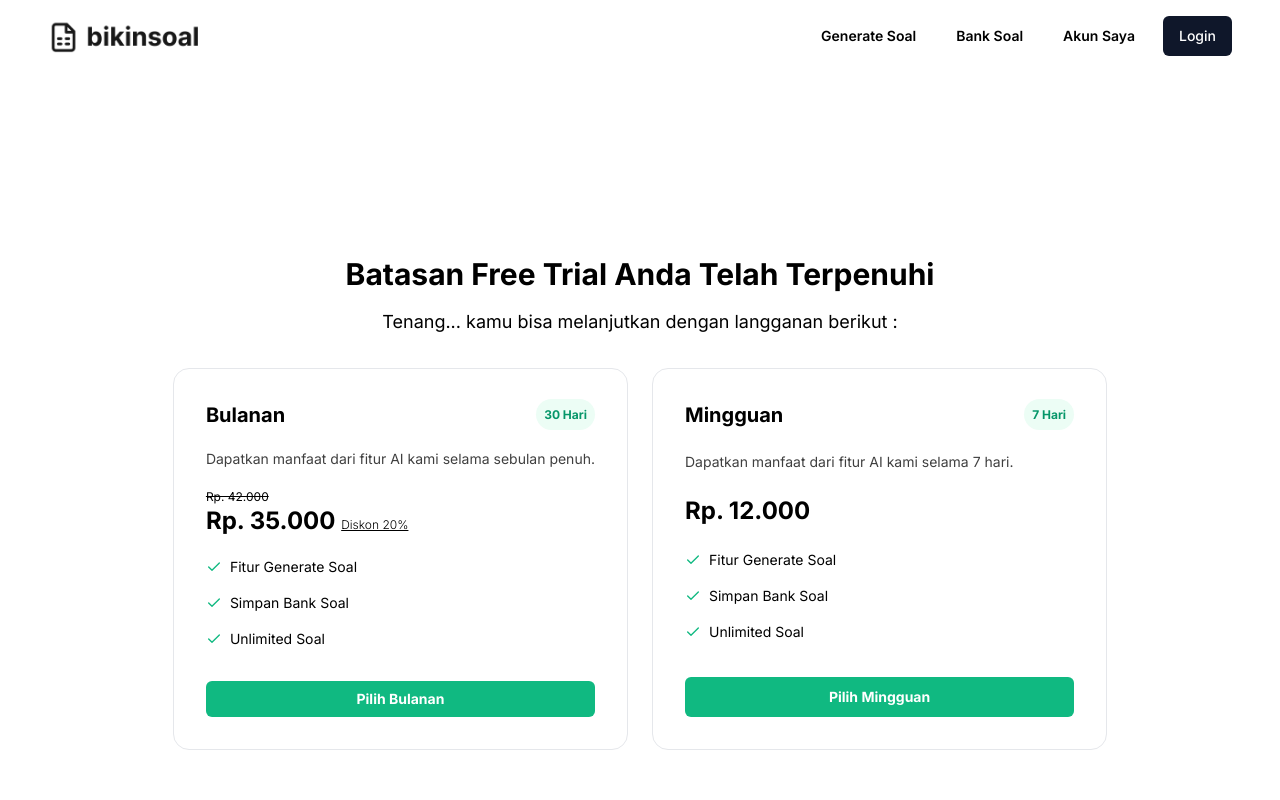
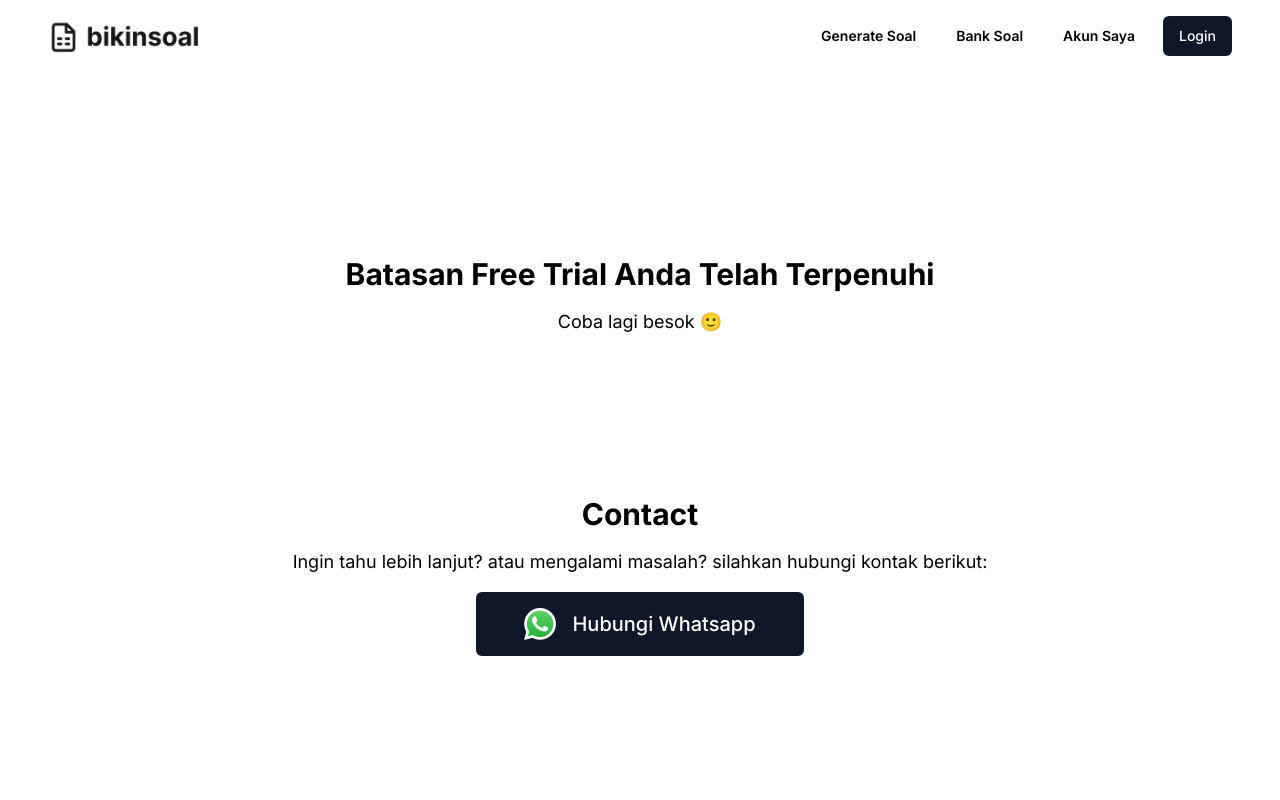
Before and after one commit to fahreziadh/bikinsoal, a Next.js app: page /generate/limit in a window 1280 px wide. Shown: the top 800 px of the page. Built offline with nearby package versions, Linux system fonts and the light colour scheme; no server answers.

Commit message:
hide pricing for now

```diff
--- a/app/generate/limit/page.tsx
+++ b/app/generate/limit/page.tsx
@@ -1,4 +1,5 @@
 "use client"
+import SectionContact from '@/app/home/SectionContact'
 import { CardPricingBulanan, CardPricingMingguan } from '@/app/home/SectionPricing'
 import { Button } from '@/components/ui/button'
 import { useRouter } from 'next/navigation'
@@ -49,11 +50,13 @@ const Page = () => {
     <div className='container mt-20 flex min-h-screen flex-col items-center'>
       <div className='mt-40 flex flex-col items-center justify-center'>
         <h1 className='text-center text-3xl font-bold'>Batasan Free Trial Anda Telah Terpenuhi</h1>
-        <h2 className='mt-4 text-lg'>Tenang... kamu bisa melanjutkan dengan langganan berikut : </h2>
-        <div className='mt-8 grid w-full grid-cols-1 gap-3 lg:grid-cols-2 lg:gap-6'>
+        <h2 className='mt-4 text-lg'>Coba lagi besok 🙂</h2>
+        <SectionContact />
+        {/* <h2 className='mt-4 text-lg'>Tenang... kamu bisa melanjutkan dengan langganan berikut : </h2> */}
+        {/* <div className='mt-8 grid w-full grid-cols-1 gap-3 lg:grid-cols-2 lg:gap-6'>
           <CardPricingBulanan onClick={() => handleOnClick('monthly')} />
           <CardPricingMingguan onClick={() => handleOnClick("weekly")} />
-        </div>
+        </div> */}
       </div>
     </div>
   )
--- a/app/page.tsx
+++ b/app/page.tsx
@@ -15,7 +15,7 @@ const Page = () => {
         <SectionHeader />
         <SectionVideo />
         <SectionFeature />
-        <SectionPricing />
+        {/* <SectionPricing /> */}
         <SectionContact />
       </div>
     </SessionProvider>
```
